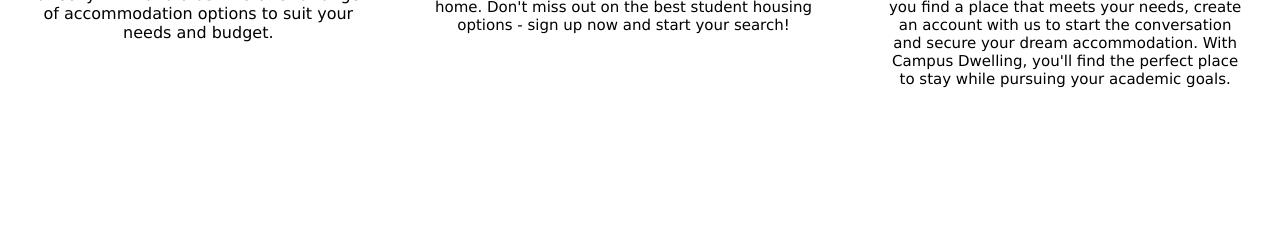
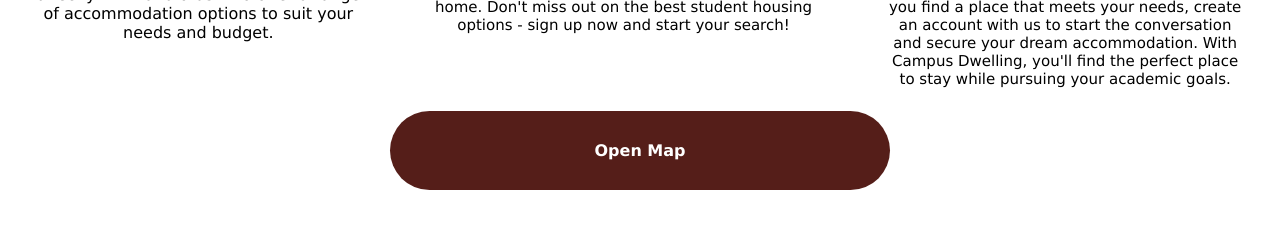
Before and after one commit to ZandrevdBerg/Student-Housing-Application, a Vue app: page / in a window 1280 px wide. Shown: the part 1228-1455 px from the top of the page. Before the commit the page ends 1316 px from the top, so only its background shows below. Built offline with nearby package versions, Linux system fonts and the light colour scheme.

Commit message:
-UI Added Button Placement and fixed image drag

```diff
--- a/src/App.vue
+++ b/src/App.vue
@@ -21,6 +21,9 @@ import App_Type from "./components/App_Type.vue";
   </div>
   <div>
     <App_Type></App_Type>
+  </div>
+  <div class="btn-map-container">
+    <button class="btn-to-maps">Open Map</button>
   </div>
 </template>
 
@@ -67,4 +70,30 @@ import App_Type from "./components/App_Type.vue";
   word-wrap: break-word;
 
 }
+
+.btn-map-container {
+  display: flex;
+  justify-content: center;
+  align-items: center;
+  height: 20vh;
+}
+
+.btn-to-maps {
+  font-family: 'Lucida Sans', 'Lucida Sans Regular', 'Lucida Grande', 'Lucida Sans Unicode', Geneva, Verdana, sans-serif;
+    font-weight: 800;
+    font-size: 16px;
+    color: #FFFFFF;
+    background-color: rgba(85, 30, 25, 1);
+    border-radius: 50px;
+    cursor: pointer;
+    border: none;
+    padding: 30px 80px;
+    width: 500px;
+    transition: all 0.3s ease 0s;
+    user-select: none;
+}
+
+.btn-to-maps:hover {
+  background-color: #195055;
+}
 </style>
--- a/src/components/App_Type.vue
+++ b/src/components/App_Type.vue
@@ -1,4 +1,9 @@
 <script setup>
+
+
+//Create a scrolling feature for the whole container for the mid section
+// https://www.youtube.com/watch?v=T33NN_pPeNI
+
 </script>
 
 
@@ -72,6 +77,7 @@
     flex-direction: column;
     cursor: pointer;
     pointer-events: none;
+    user-select: none;
 
 }
 
@@ -109,6 +115,7 @@
     flex-direction: column;
     cursor: pointer;
     pointer-events: none;
+    user-select: none;
 
 }
 
@@ -147,6 +154,7 @@
     flex-direction: column;
     cursor: pointer;
     pointer-events: none;
+    user-select: none;
 
 }
 
```
